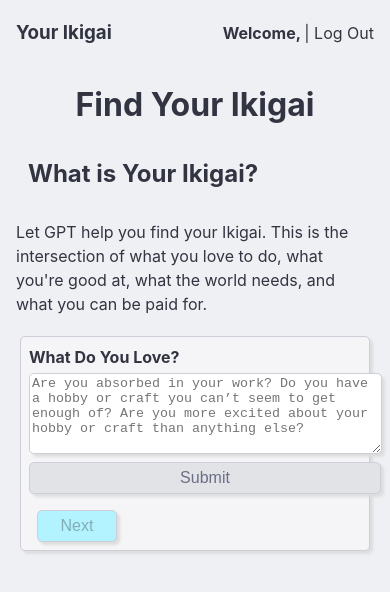
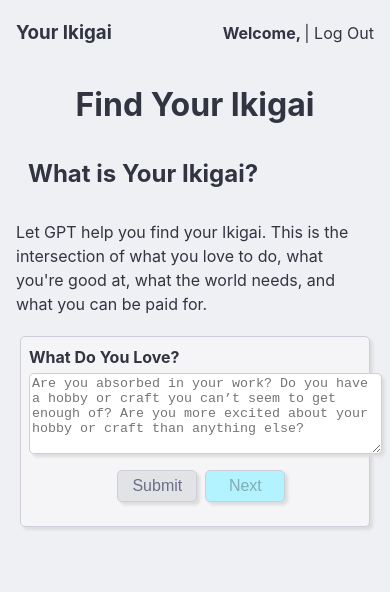
Before and after one commit to jase-d-ace/openai-ikigai-journaling, a React (Vite) app in the folder mental_health_frontend/: page / in a window 390 px wide. Shown: the top 592 px of the page. Built offline with nearby package versions, Linux system fonts and the light colour scheme; no server answers; sample sign-in values are in the browser's storage.

Commit message:
more styles

```diff
--- a/mental_health_frontend/src/App.css
+++ b/mental_health_frontend/src/App.css
@@ -461,51 +461,25 @@ header {
             width: 26em;
         }
 
-        .feeling-gauge {
-            margin-top: 0.5em;
-            width: 23em;
-            justify-content: space-around;
-            box-shadow: 3px 3px 3px #DdDdDd;
-        }
-
-        .option {
-            height: 2.5em;
-            width: 10em;
-            padding-bottom: 0.8em;
-            padding-top: 0.25em;
-            cursor: pointer;
-
-            .option-button {
-                padding-top: 0.7em;
-            }
-        }
-
-        .selected {
-            background: #B3F2FF;
-        }
-
-        .option:first-child {
-            border-radius: 5px 0 0 5px;
-        }
-
-        .option:last-child {
-            border-radius: 0 5px 5px 0;
-        }
-
         textarea {
             width: 30em;
         }
 
+        .buttons {
+            display: flex;
+            flex-direction: row;
+        }
+
         .submit {
-            background: #F5F5F8;
+            background: #B3F2FF;
             border: 1px solid #CDCED7;
             box-shadow: 3px 3px 3px #DdDdDd;
             border-radius: 5px;
             font-size:1em;
             align-self: center;
             height: 2em;
-            width: 22em;
-            margin-top: 0.5em;
+            width: 5em;
+            margin-top: 1em;
             margin-bottom: 1em;
         }
     }
```
